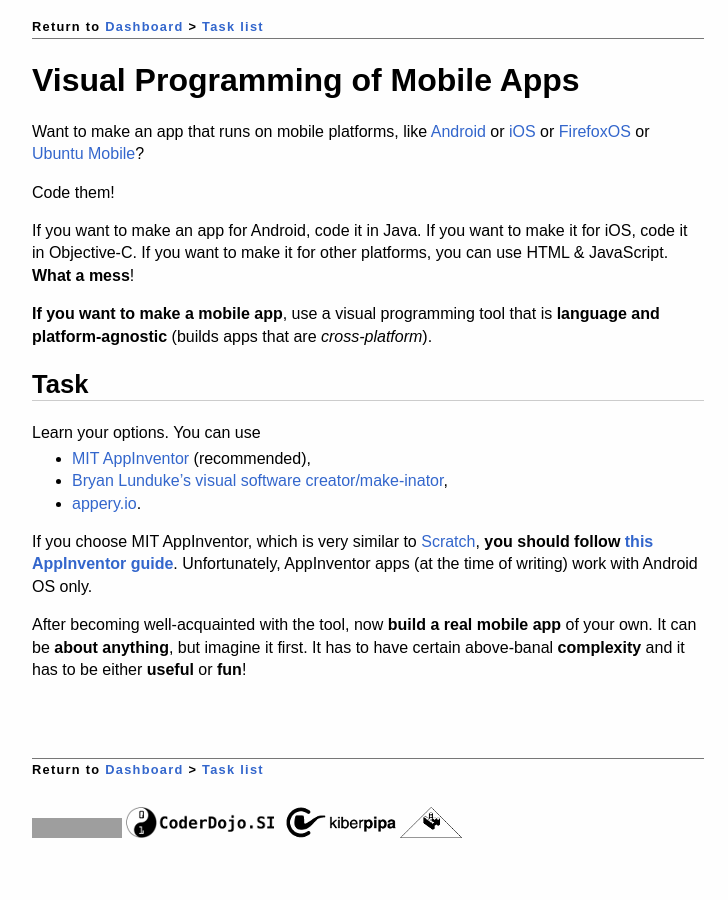
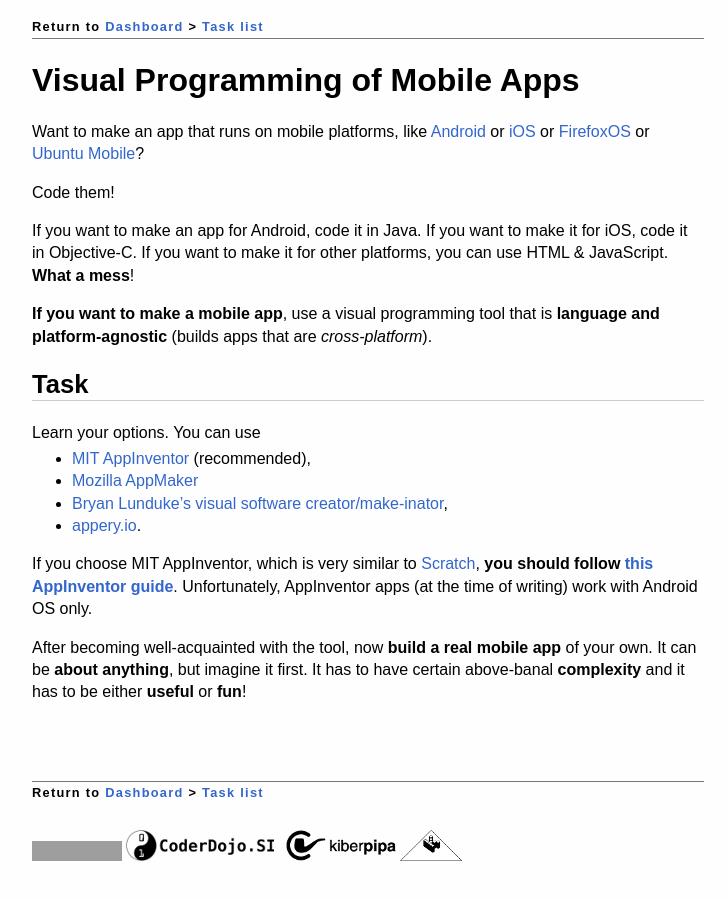
Before and after one commit to CoderDojoSI/course, a Jekyll site: the page built from tasks/mobile_visual.md, in a window 1280 px wide. Shown: the whole page, without its empty margins (272-1000 px from the left). Built offline with Jekyll 4.4.1, drawn with Linux system fonts in a browser that asks for light colours; nearby versions of some CDN libraries; Markdown is read by kramdown in place of the engine named in the settings; grey boxes are pictures that could not be loaded.

Commit message:
Added Mozilla AppMaker

```diff
--- a/tasks/mobile_visual.md
+++ b/tasks/mobile_visual.md
@@ -26,6 +26,7 @@ Task
 Learn your options. You can use
 
 * [MIT AppInventor](http://appinventor.mit.edu/explore/) (recommended),
+* [Mozilla AppMaker](http://appmaker.mozillalabs.com/designer)
 * [Bryan Lunduke's visual software creator/make-inator](http://lunduke.com/?page_id=3454),
 * [appery.io](http://appery.io/).
 
```
